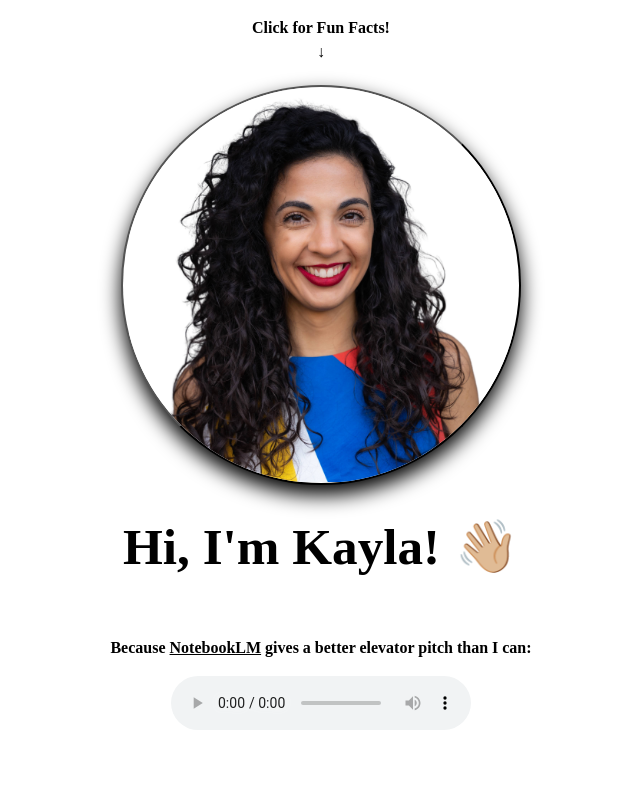
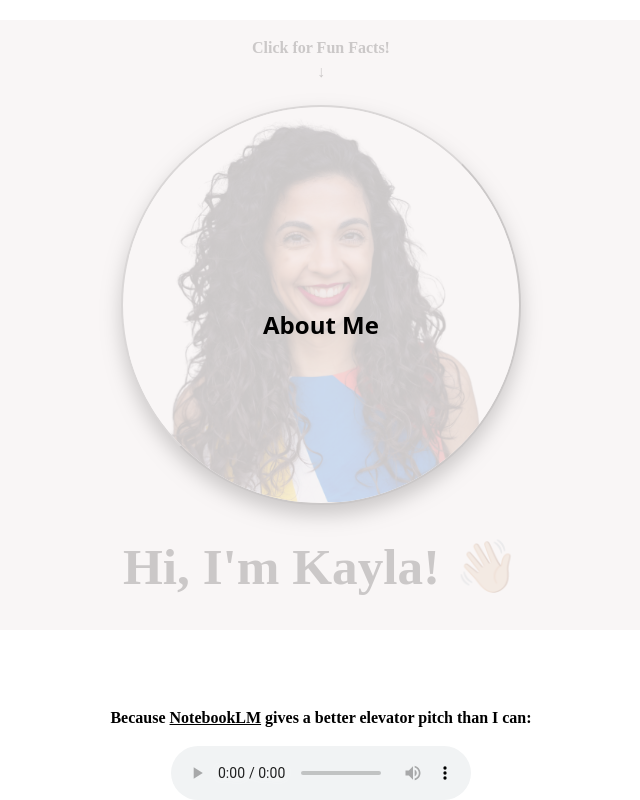
Before and after one commit to kspecie/my-portfolio, a React (Vite) app in the folder my-app/: page / in a window 1280 px wide. Shown: the top 800 px of the page, without its empty margins (319-959 px from the left). Built offline with nearby package versions, Linux system fonts and the light colour scheme; a web font is replaced by a local one.

Commit message:
started styling About overlay

```diff
--- a/my-app/src/App.module.css
+++ b/my-app/src/App.module.css
@@ -4,3 +4,11 @@
   padding: 2rem;
   text-align: center;
 }
+
+.parent {
+  position: relative;
+  /* border: 5px solid red; */
+  margin: 30px;
+  margin-top: 20px;
+  margin-bottom: 50px;
+}
--- a/my-app/src/App.tsx
+++ b/my-app/src/App.tsx
@@ -1,15 +1,18 @@
-import  EmblaCarousel  from './components/EmblaCarousel/EmblaCarousel.tsx';
+import EmblaCarousel from './components/EmblaCarousel/EmblaCarousel.tsx';
 import Headshot from './components/Headshot/Headshot.tsx';
 import Info from './components/Info/Info.tsx';
-//import type { EmblaOptionsType } from 'embla-carousel';
-//import styles from './App.module.css'
+import AboutOverlay from './components/AboutOverlay/AboutOverlay.tsx';
+import styles from './App.module.css'
 
 
 function App() {
 
   return (
     <>
-      <Headshot />
+      <div className={styles.parent}>
+        <Headshot />
+        <AboutOverlay />
+      </div>
       <Info />
       <EmblaCarousel />
     </>
--- a/my-app/src/components/AboutOverlay/AboutOverlay.module.css
+++ b/my-app/src/components/AboutOverlay/AboutOverlay.module.css
@@ -0,0 +1,15 @@
+.overlayContainer {
+    position: absolute;
+    top: 50%;
+    left: 50%;
+    transform: translate(-50%, -50%);
+    border-radius: 15px;
+    display: flex;
+    align-items: center;
+    flex-direction: column;
+    justify-content: center;
+    /* border: 5px solid red; */
+    width: 100%;
+    height: 100%;
+    background-color: rgba(248, 244, 244, 0.821);
+}
--- a/my-app/src/components/AboutOverlay/AboutOverlay.tsx
+++ b/my-app/src/components/AboutOverlay/AboutOverlay.tsx
@@ -1,11 +1,12 @@
-//import styles from 'AboutOverlay.module.css';
-
+import styles from './AboutOverlay.module.css';
+import { useState } from 'react';
 export default function AboutOverlay() {
 
+    const [funFactsClicked, setFunFactsClicked] = useState<boolean>(false);
+
     return (
-        <div>
+        <div className={styles.overlayContainer}>
         <h2>About Me</h2>
-        <p>This is the About Overlay component.</p>
         </div>
     );
 }
--- a/my-app/src/components/EmblaCarousel/EmblaCarousel.module.css
+++ b/my-app/src/components/EmblaCarousel/EmblaCarousel.module.css
@@ -6,14 +6,7 @@
   height: 500px;
 }
 
-/* ---------- Optional section text ---------- */
-.projectsText {
-  margin: 0;
-  padding: 0;
-  border: 5px solid red;
-}
 
-/* ---------- Viewport (mask) ---------- */
 .viewport {
   overflow: hidden;
   height: 100%;
--- a/my-app/src/components/EmblaCarousel/EmblaCarousel.tsx
+++ b/my-app/src/components/EmblaCarousel/EmblaCarousel.tsx
@@ -2,7 +2,7 @@ import useEmblaCarousel from "embla-carousel-react";
 import { useEffect, useState, useCallback, useRef } from "react";
 import styles from "./EmblaCarousel.module.css";
 
-const videos = ["/SampleVideo.mp4", "/SampleVideo.mp4", "/SampleVideo.mp4", "/SampleVideo.mp4"];
+const videos = ["/placeholder", "/placeholder", "/placeholder", "/placeholder"];
 
 export default function EmblaCarousel() {
   const [emblaRef, emblaApi] = useEmblaCarousel({
```
Also changed, not shown: my-app/src/components/Headshot/Headshot.module.css (+4 -4 lines).
